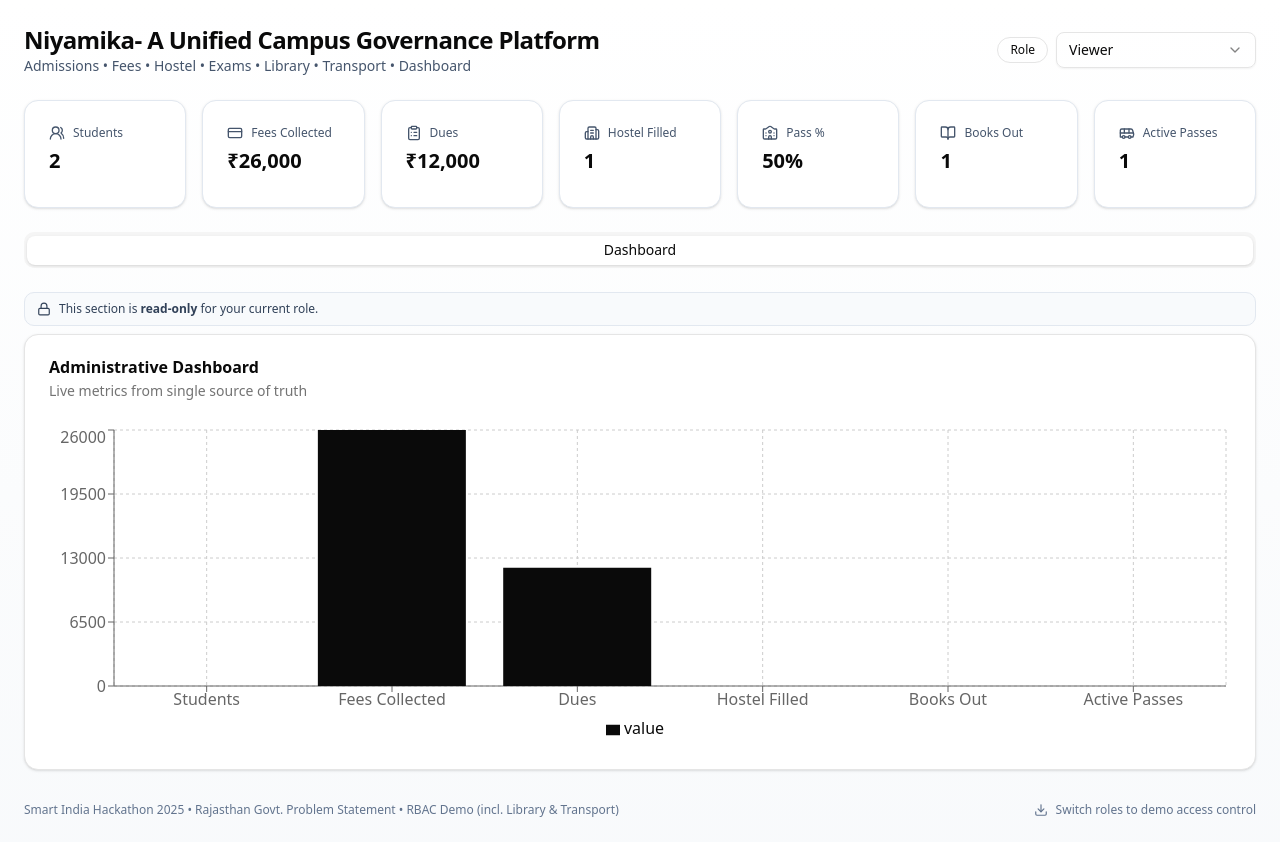
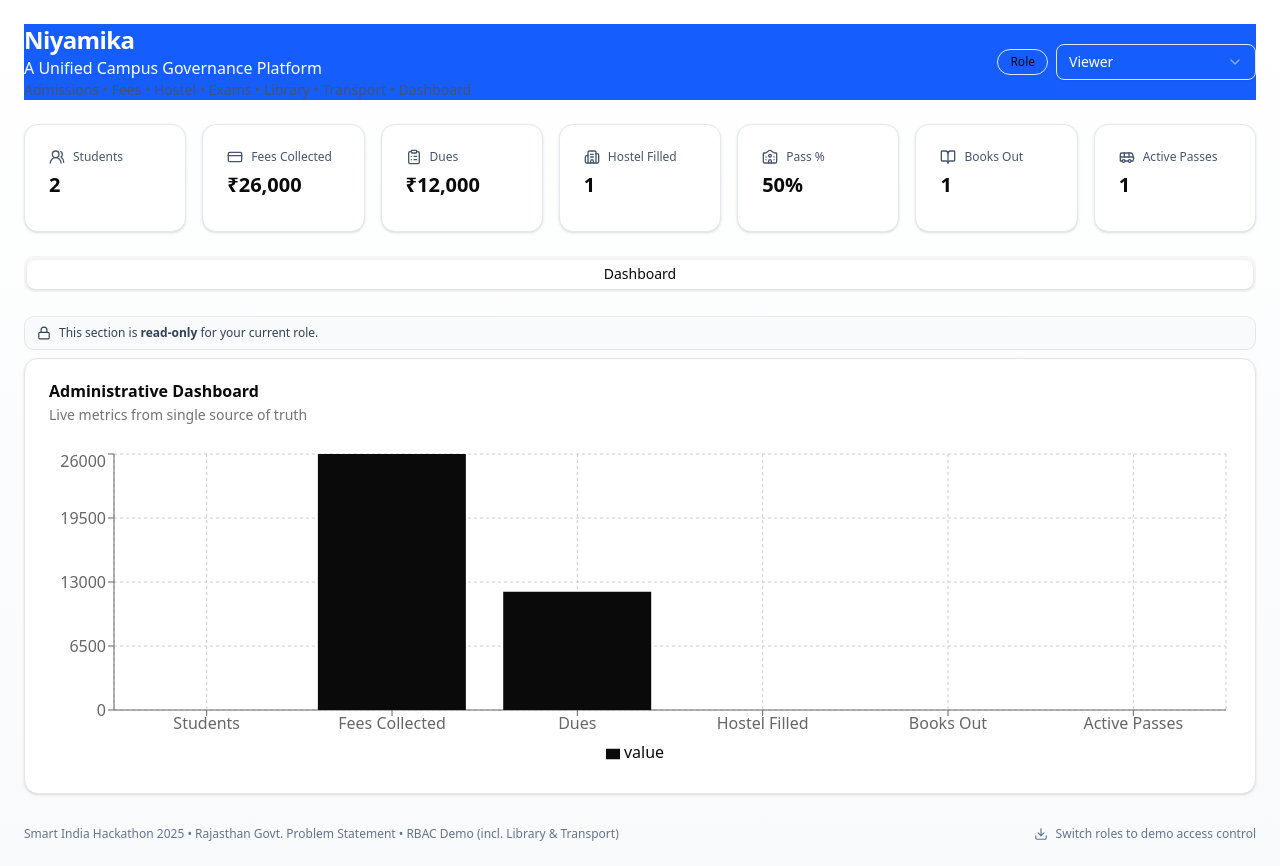
Before and after one commit to nandani3106/ERP, a Next.js app: page / in a window 1280 px wide. Before the commit the page ends 842 px from the top, so only its background shows below. Built offline with nearby package versions, Linux system fonts and the light colour scheme.

Commit message:
5th commit

```diff
--- a/app/page.tsx
+++ b/app/page.tsx
@@ -511,11 +511,12 @@ export default function Page() {
     <div className='min-h-screen bg-gradient-to-b from-white to-slate-50 p-6'>
       <div className='mx-auto max-w-7xl'>
         {/* Header */}
-        <div className='mb-6  bg-blue-60 flex flex-col gap-3 sm:flex-row sm:items-center sm:justify-between'>
+        <div className='mb-6  bg-blue-600 text-white flex flex-col gap-3 sm:flex-row sm:items-center sm:justify-between'>
           <div>
             <h1 className='text-2xl font-bold tracking-tight'>
-             Niyamika- A Unified Campus Governance Platform
+             Niyamika
             </h1>
+            <h3> A Unified Campus Governance Platform</h3>
             <p className='text-sm text-slate-600'>
               Admissions • Fees • Hostel • Exams • Library • Transport •
               Dashboard
```
